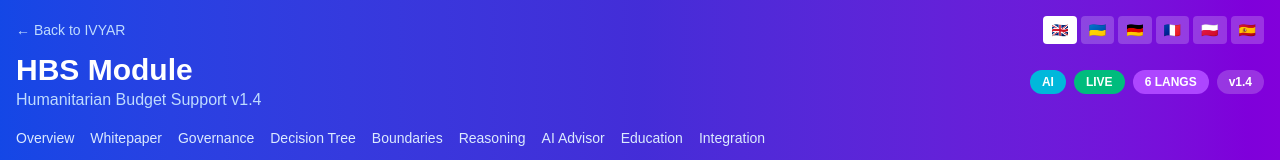
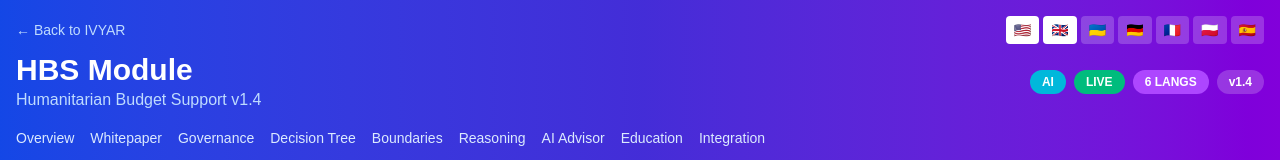
Before and after one commit to yarmis/ivyar-governance-portal, a Next.js app: page /hbs/en in a window 1280 px wide. Shown: the top 160 px of the page. Built offline with nearby package versions, Linux system fonts and the light colour scheme.

Commit message:
Fix: clean LanguageSwitcher with US+UK flags

```diff
--- a/components/hbs/LanguageSwitcher.tsx
+++ b/components/hbs/LanguageSwitcher.tsx
@@ -3,7 +3,8 @@
 import { usePathname, useRouter } from 'next/navigation';
 
 const languages = [
-  { code: 'en', name: 'EN', flag: '🇬🇧' },
+  { code: 'en', name: 'US', flag: '🇺🇸' },
+  { code: 'en', name: 'UK', flag: '🇬🇧' },
   { code: 'uk', name: 'UA', flag: '🇺🇦' },
   { code: 'de', name: 'DE', flag: '🇩🇪' },
   { code: 'fr', name: 'FR', flag: '🇫🇷' },
@@ -23,16 +24,11 @@ export default function LanguageSwitcher() {
   const currentLang = getCurrentLang();
 
   const switchLanguage = (lang: string) => {
-    const currentPath = pathname;
-
-    // Check if path already has language
-    const hasLang = /\/hbs\/[a-z]{2}/.test(currentPath);
-
+    const hasLang = /\/hbs\/[a-z]{2}/.test(pathname);
     if (hasLang) {
-      const newPath = currentPath.replace(/\/hbs\/[a-z]{2}/, `/hbs/${lang}`);
-      router.push(newPath);
+      router.push(pathname.replace(/\/hbs\/[a-z]{2}/, '/hbs/' + lang));
     } else {
-      router.push(`/hbs/${lang}`);
+      router.push('/hbs/' + lang);
     }
   };
 
@@ -40,13 +36,9 @@ export default function LanguageSwitcher() {
     <div className="flex items-center gap-1">
       {languages.map((lang) => (
         <button
-          key={lang.code}
+          key={lang.flag}
           onClick={() => switchLanguage(lang.code)}
-          className={`px-2 py-1 rounded text-sm font-medium transition-colors ${
-            currentLang === lang.code
-              ? 'bg-white text-blue-700'
-              : 'bg-white/20 text-white hover:bg-white/30'
-          }`}
+          className={'px-2 py-1 rounded text-sm transition-colors ' + (currentLang === lang.code ? 'bg-white text-blue-700' : 'bg-white/20 text-white hover:bg-white/30')}
           title={lang.name}
         >
           {lang.flag}
```
